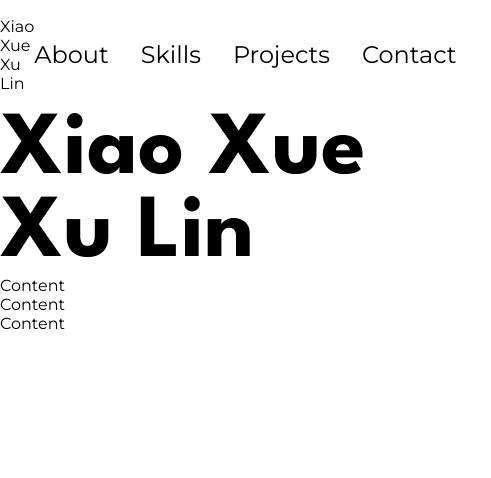
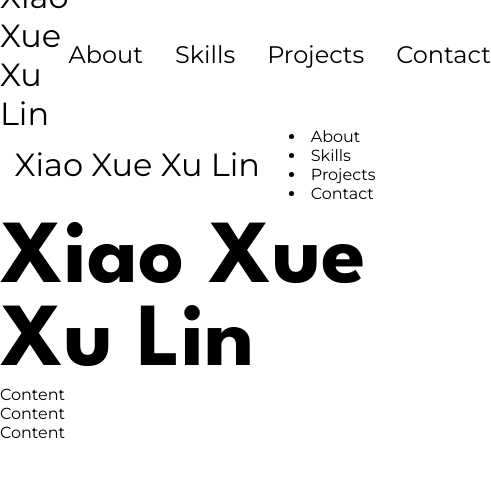
Before and after one commit to xxuexl/personal-website, a plain HTML site: page index.html in a window 390 px wide. Shown: the whole page, 491 px wide, since content can reach past the window. Drawn offline with Linux system fonts and the light colour scheme.

Commit message:
Creating hamburger nav for mobile

```diff
--- a/index.html
+++ b/index.html
@@ -30,6 +30,22 @@
         </ul>
       </div>
     </nav>
+    <nav id="hamburger-nav">
+      <div class="name-logo">Xiao Xue Xu Lin</div>
+      <div class="hamburger-menu">
+        <div class="hamburger-icon" onclick="toggleMenu()">
+          <span></span>
+          <span></span>
+          <span></span>
+        </div>
+        <div class="menu-links">
+          <li><a href="#about" onclick="toggleMenu()">About</a></li>
+          <li><a href="#skills" onclick="toggleMenu()">Skills</a></li>
+          <li><a href="#projects" onclick="toggleMenu()">Projects</a></li>
+          <li><a href="#contact" onclick="toggleMenu()">Contact</a></li>
+        </div>
+      </div>
+    </nav>
     <section id="homepage">
       <div class="league">
         <h1>Xiao Xue Xu Lin</h1>
--- a/style.css
+++ b/style.css
@@ -53,6 +53,13 @@ a:hover {
   text-decoration-color: rgb(181, 181, 181);
 }
 
+.name-logo {
+  font-size: 2rem;
+}
+
+.name-logo:hover {
+  cursor: default;
+}
 .league {
   font-family: "League Spartan", sans-serif;
   font-weight: 900;
```
